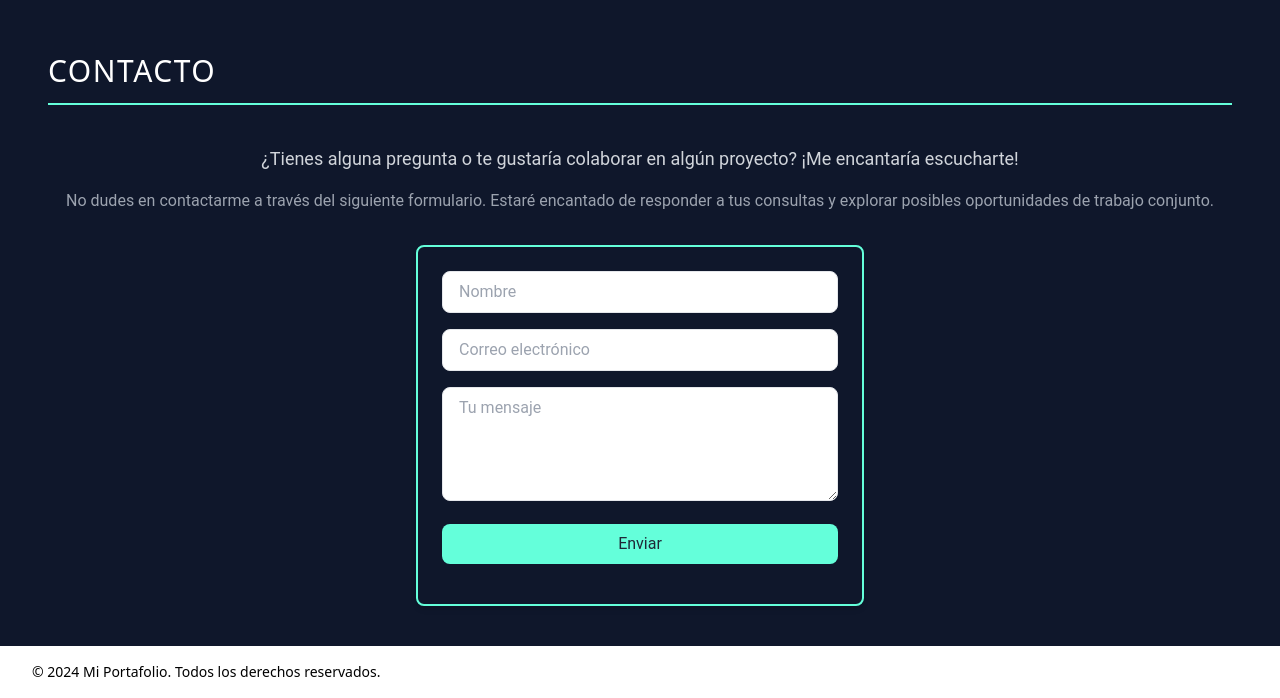
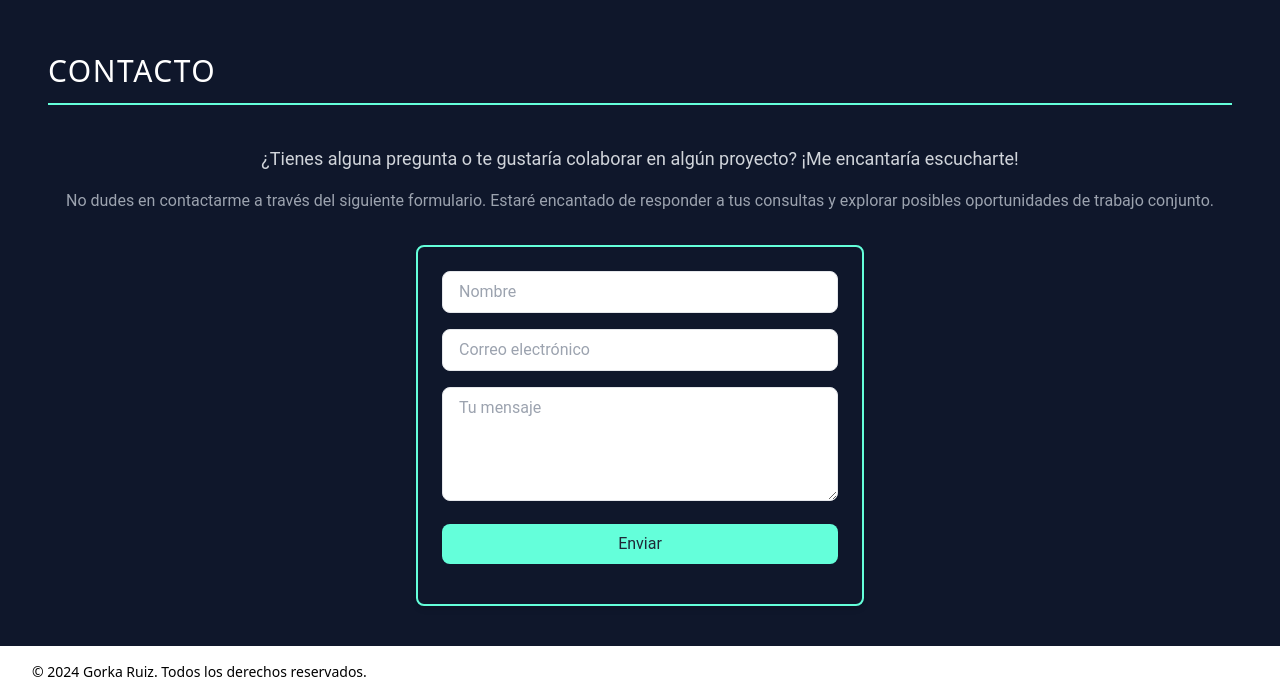
Before and after one commit to Gorka29/portfolio, an Angular app: page / in a window 1280 px wide. Shown: the part 2814-3512 px from the top of the page. Built offline with nearby package versions, Linux system fonts and the light colour scheme.

Commit message:
Gorka Ruiz en el footer

```diff
--- a/src/app/footer/footer.component.html
+++ b/src/app/footer/footer.component.html
@@ -1,7 +1,7 @@
 <footer class="bg-dark p-4">
   <div class="container mx-auto px-4">
     <div class="flex flex-col md:flex-row justify-between items-center">
-      <p class="text-xs md:text-sm mb-2 md:mb-0">&copy; 2024 Mi Portafolio. Todos los derechos reservados.</p>
+      <p class="text-xs md:text-sm mb-2 md:mb-0">&copy; 2024 Gorka Ruiz. Todos los derechos reservados.</p>
     </div>
   </div>
 </footer>
```
